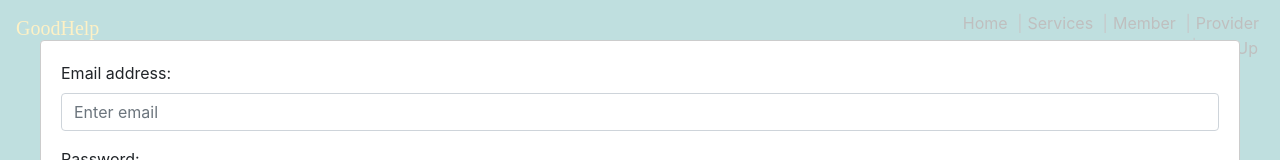
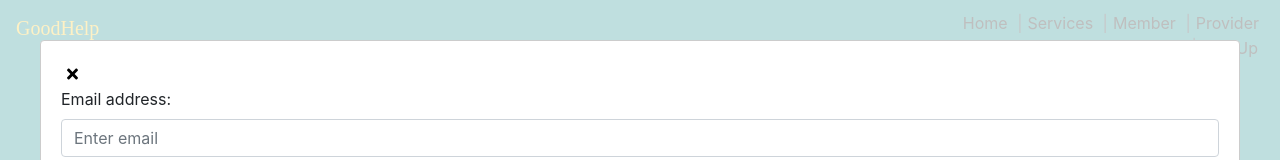
Before and after one commit to howlernumber1/GoodHelp, a React (Create React App) app in the folder client/: page /provider in a window 1280 px wide. Both pictures are taken after a click on the button "Login". Shown: the top 160 px of the page. Built offline with nearby package versions, Linux system fonts and the light colour scheme; a web font is replaced by a local one.

Commit message:
updated login compotent to add close button back

```diff
--- a/client/src/components/Login/Login.js
+++ b/client/src/components/Login/Login.js
@@ -1,5 +1,7 @@
 import React from 'react';
 import ReactModal from 'react-modal';
+import { FontAwesomeIcon } from '@fortawesome/react-fontawesome';
+import  { faTimes }  from '@fortawesome/free-solid-svg-icons';
 ReactModal.setAppElement('#root');
 
 
@@ -49,6 +51,8 @@
            contentLabel="Minimal Modal Example"
         >
         <form>
+          <button className="close-float btnLink" onClick={this.handleCloseModal}><FontAwesomeIcon icon={faTimes} size="1x" /></button>
+          <br></br>
           <div className="form-group">
             <label htmlFor="InputEmail">Email address:</label>
             <input type="email" className="form-control" onChange={this.handleChange} name = "loginEmail" id="InputEmail" aria-describedby="emailHelp" placeholder="Enter email"/>
```
